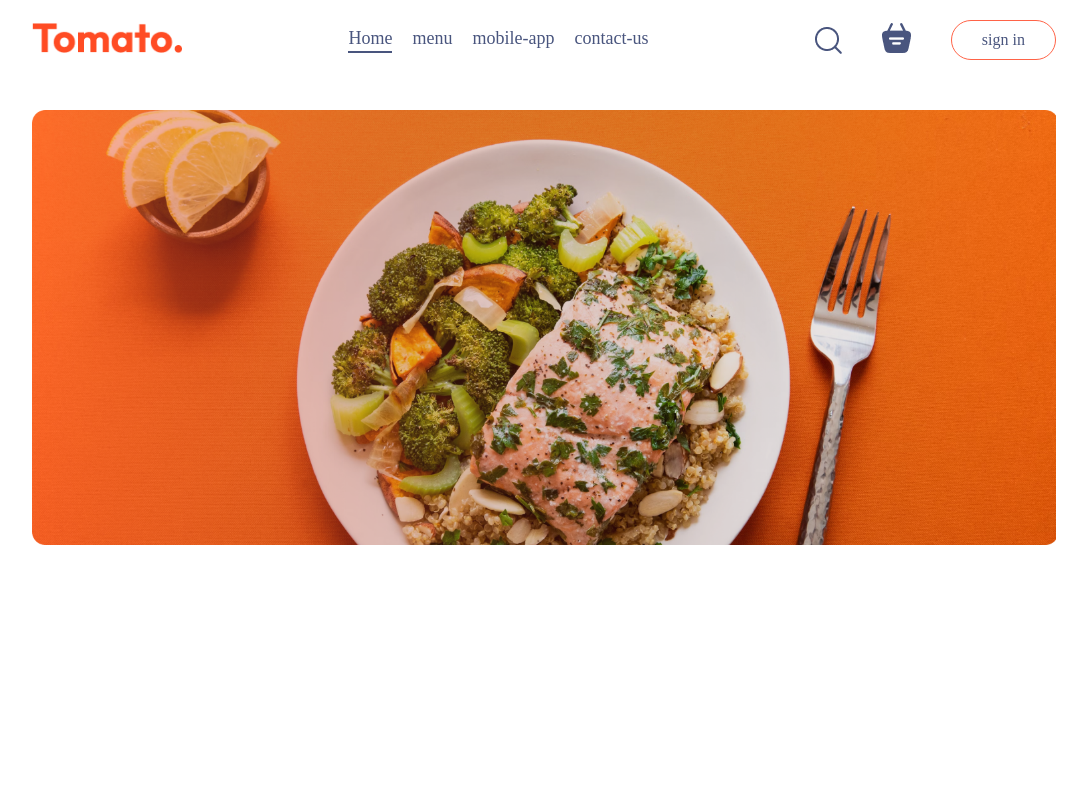
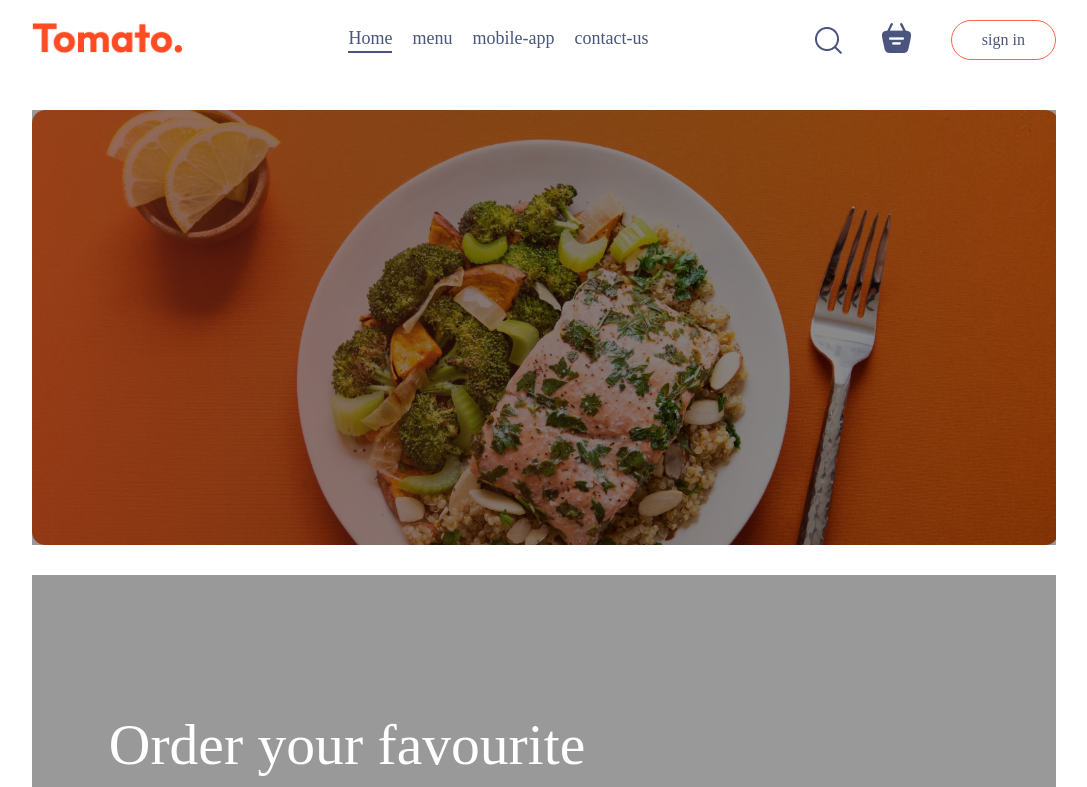
Before and after one commit to abhissshk/food-delivery-mern, a React (Vite) app in the folder Fronted/: page / in a window 1280 px wide. Shown: the top 787 px of the page, without its empty margins (96-1183 px from the left). Built offline with nearby package versions, Linux system fonts and the light colour scheme; no server answers.

Commit message:
fix header text visibility

```diff
--- a/Fronted/src/component/Header/Header.css
+++ b/Fronted/src/component/Header/Header.css
@@ -16,6 +16,23 @@
     bottom: 10%;
     left: 6vw;
     animation: fadeIn 3s;
+        z-index: 2;
+}
+
+.header::after {
+    content: "";
+    position: absolute;
+    top: 0;
+    left: 0;
+    width: 100%;
+    height: 100%;
+
+    background: rgba(0, 0, 0, 0.4);  /* dark overlay */
+    z-index: 1;
+}
+
+.header {
+    position: relative;   /* ✅ must */
 }
 
 .header-contents h2{
```
